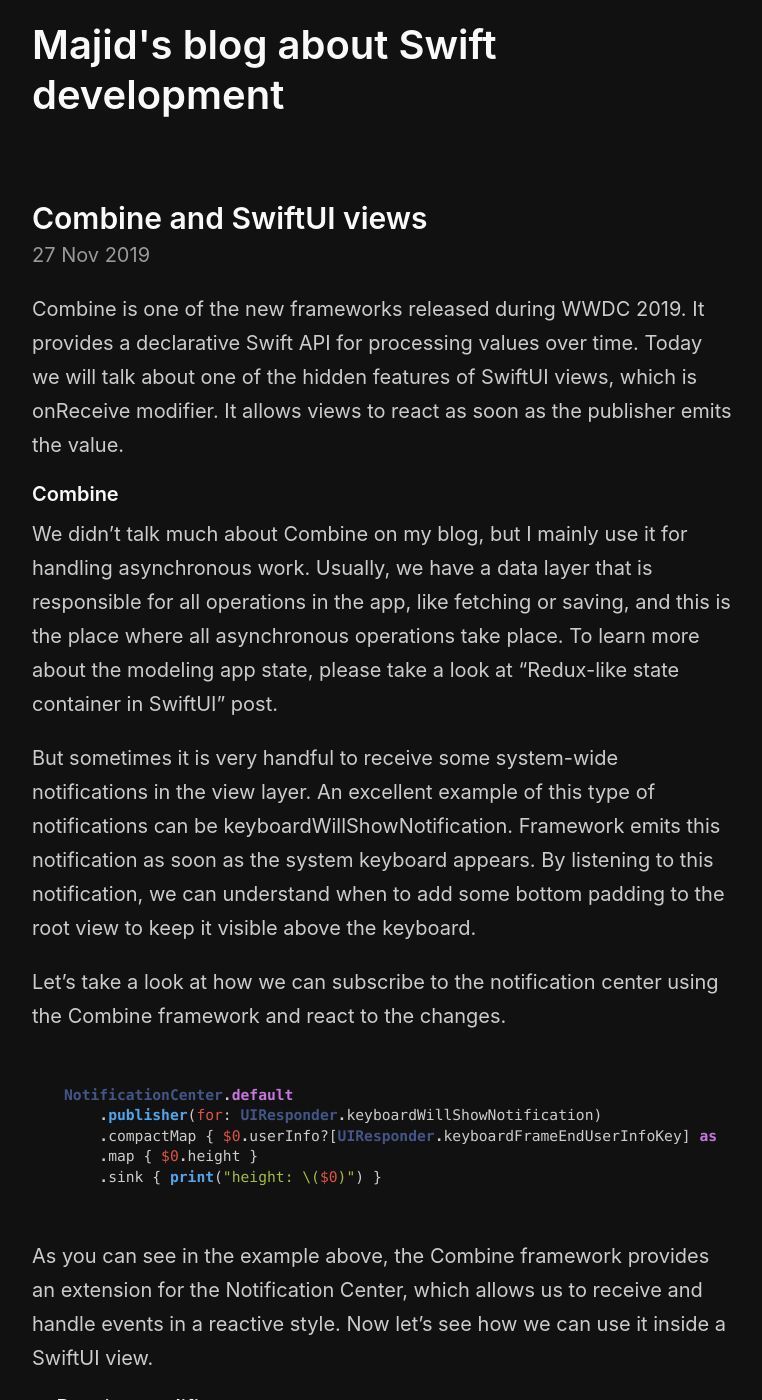
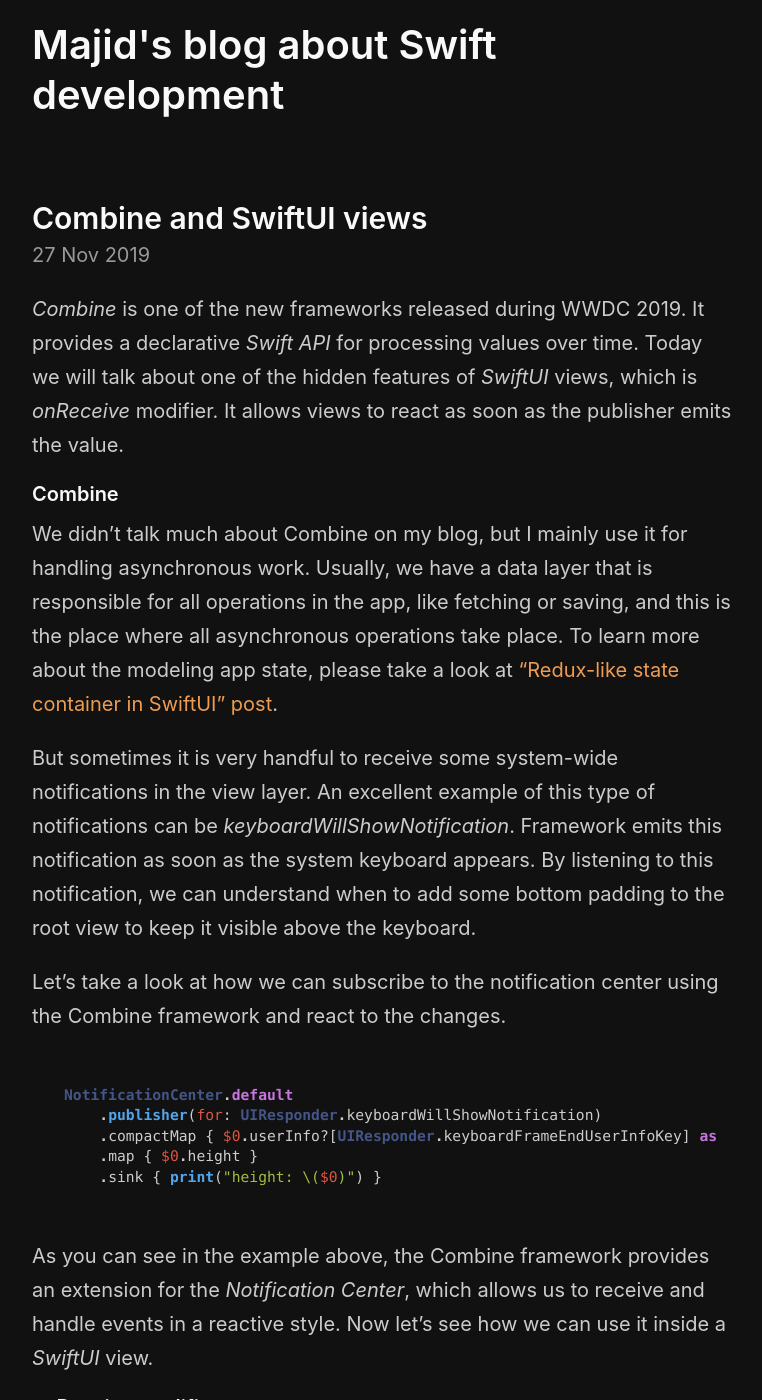
Before and after one commit to mecid/mecid.github.io, a Jekyll site: the page built from _posts/2019-11-27-combine-and-swiftui-views.md, in a window 1280 px wide and 1400 px high. Shown: the whole window, without its empty margins (258-1020 px from the left). Built offline with Jekyll 4.4.1, drawn with Linux system fonts in a browser that asks for light colours; some of the changed text lies outside the part shown.

Commit message:
Update 2019-11-27-combine-and-swiftui-views.md

````diff
--- a/_posts/2019-11-27-combine-and-swiftui-views.md
+++ b/_posts/2019-11-27-combine-and-swiftui-views.md
@@ -4,12 +4,12 @@
 image: /public/combine-and-swiftui-views.png
 ---
 
-Combine is one of the new frameworks released during WWDC 2019. It provides a declarative Swift API for processing values over time. Today we will talk about one of the hidden features of SwiftUI views, which is onReceive modifier. It allows views to react as soon as the publisher emits the value.
+*Combine* is one of the new frameworks released during WWDC 2019. It provides a declarative *Swift API* for processing values over time. Today we will talk about one of the hidden features of *SwiftUI* views, which is *onReceive* modifier. It allows views to react as soon as the publisher emits the value.
 
 #### Combine
-We didn't talk much about Combine on my blog, but I mainly use it for handling asynchronous work. Usually, we have a data layer that is responsible for all operations in the app, like fetching or saving, and this is the place where all asynchronous operations take place. To learn more about the modeling app state, please take a look at "Redux-like state container in SwiftUI" post.
+We didn't talk much about Combine on my blog, but I mainly use it for handling asynchronous work. Usually, we have a data layer that is responsible for all operations in the app, like fetching or saving, and this is the place where all asynchronous operations take place. To learn more about the modeling app state, please take a look at ["Redux-like state container in SwiftUI" post](/2019/09/18/redux-like-state-container-in-swiftui/).
 
-But sometimes it is very handful to receive some system-wide notifications in the view layer. An excellent example of this type of notifications can be keyboardWillShowNotification. Framework emits this notification as soon as the system keyboard appears. By listening to this notification, we can understand when to add some bottom padding to the root view to keep it visible above the keyboard.
+But sometimes it is very handful to receive some system-wide notifications in the view layer. An excellent example of this type of notifications can be *keyboardWillShowNotification*. Framework emits this notification as soon as the system keyboard appears. By listening to this notification, we can understand when to add some bottom padding to the root view to keep it visible above the keyboard.
 
 Let's take a look at how we can subscribe to the notification center using the Combine framework and react to the changes.
 
@@ -21,10 +21,10 @@
     .sink { print("height: \($0)") }
 ```
 
-As you can see in the example above, the Combine framework provides an extension for the Notification Center, which allows us to receive and handle events in a reactive style. Now let's see how we can use it inside a SwiftUI view.
+As you can see in the example above, the Combine framework provides an extension for the *Notification Center*, which allows us to receive and handle events in a reactive style. Now let's see how we can use it inside a *SwiftUI* view.
 
 #### onReceive modifier
-SwiftUI views provide the onReceive modifier, which has two arguments: the Publisher from Combine framework and the closure. SwiftUI subscribes to the publisher and runs passed closure whenever the publisher emits the value. Let's take a look at the sample code now.
+*SwiftUI* views provide the **onReceive** modifier, which has two arguments: the *Publisher* from Combine framework and the closure. *SwiftUI* subscribes to the publisher and runs passed closure whenever the publisher emits the value. Let's take a look at the sample code now.
 
 ```swift
 import SwiftUI
@@ -56,7 +56,7 @@
 }
 ```
 
-In the example above, we ask SwiftUI to update the state with the value emitted by the publisher, and as soon as state changes, SwiftUI updates our view with a new bottom padding value, which keeps our view above the keyboard. We can extract this piece of code into a ViewModifier to make it more reusable.
+In the example above, we ask *SwiftUI* to update the state with the value emitted by the publisher, and as soon as state changes, *SwiftUI* updates our view with a new bottom padding value, which keeps our view above the keyboard. We can extract this piece of code into a *ViewModifier* to make it more reusable.
 
 ```swift
 import SwiftUI
@@ -91,9 +91,9 @@
 }
 ```
 
-To learn more about ViewModifiers in SwiftUI, take a look at my dedicated post.
+To learn more about [ViewModifiers in SwiftUI, take a look at my dedicated post](/2019/08/07/viewmodifiers-in-swiftui/).
 
-Another good example of handling system-wide notifications can be userDidTakeScreenshotNotification. Framework emits this notification as soon the user takes a screenshot of your app. Assume that we are working on the shopping app where we have a product details screen, and we can present a share sheet as soon as the user takes the screenshot of the product. Let's take a look at how we can achieve this behavior in SwiftUI.
+Another good example of handling system-wide notifications can be *userDidTakeScreenshotNotification*. Framework emits this notification as soon the user takes a screenshot of your app. Assume that we are working on the shopping app where we have a product details screen, and we can present a share sheet as soon as the user takes the screenshot of the product. Let's take a look at how we can achieve this behavior in *SwiftUI*.
 
 ```swift
 import SwiftUI
@@ -116,7 +116,7 @@
 }
 ```
 
-Here we have another excellent example of using the Combine framework in SwiftUI views to present a share sheet as soon as the user takes a screenshot.
+Here we have another excellent example of using the Combine framework in *SwiftUI* views to present a share sheet as soon as the user takes a screenshot.
 
 #### Conclusion
-Combine framework is a great way to model your data processing, but today we learned about another interesting usage of publishers in combination with SwiftUI views. I hope you enjoy the post. Feel free to follow me on [Twitter](https://twitter.com/mecid) and ask your questions related to this post. Thanks for reading, and see you next week!
+Combine framework is a great way to model your data processing, but today we learned about another interesting usage of publishers in combination with *SwiftUI* views. I hope you enjoy the post. Feel free to follow me on [Twitter](https://twitter.com/mecid) and ask your questions related to this post. Thanks for reading, and see you next week!
````
